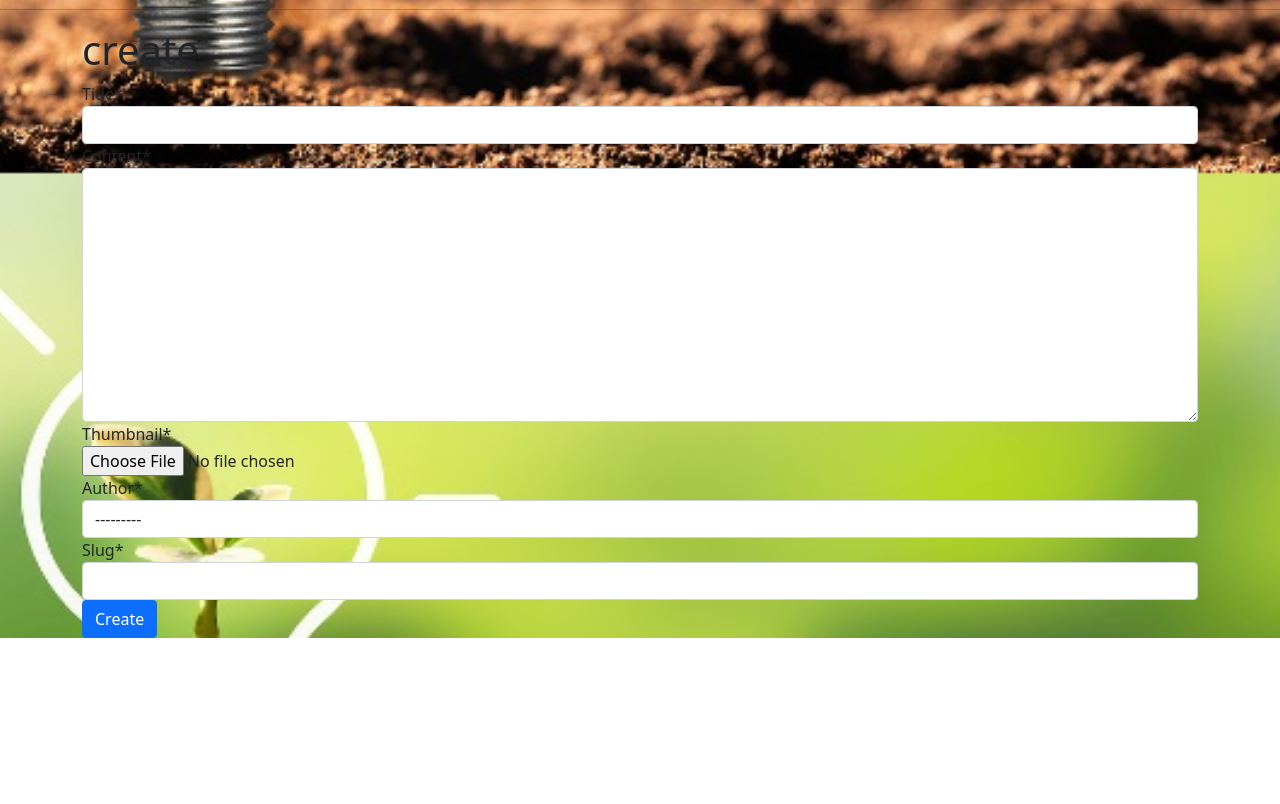
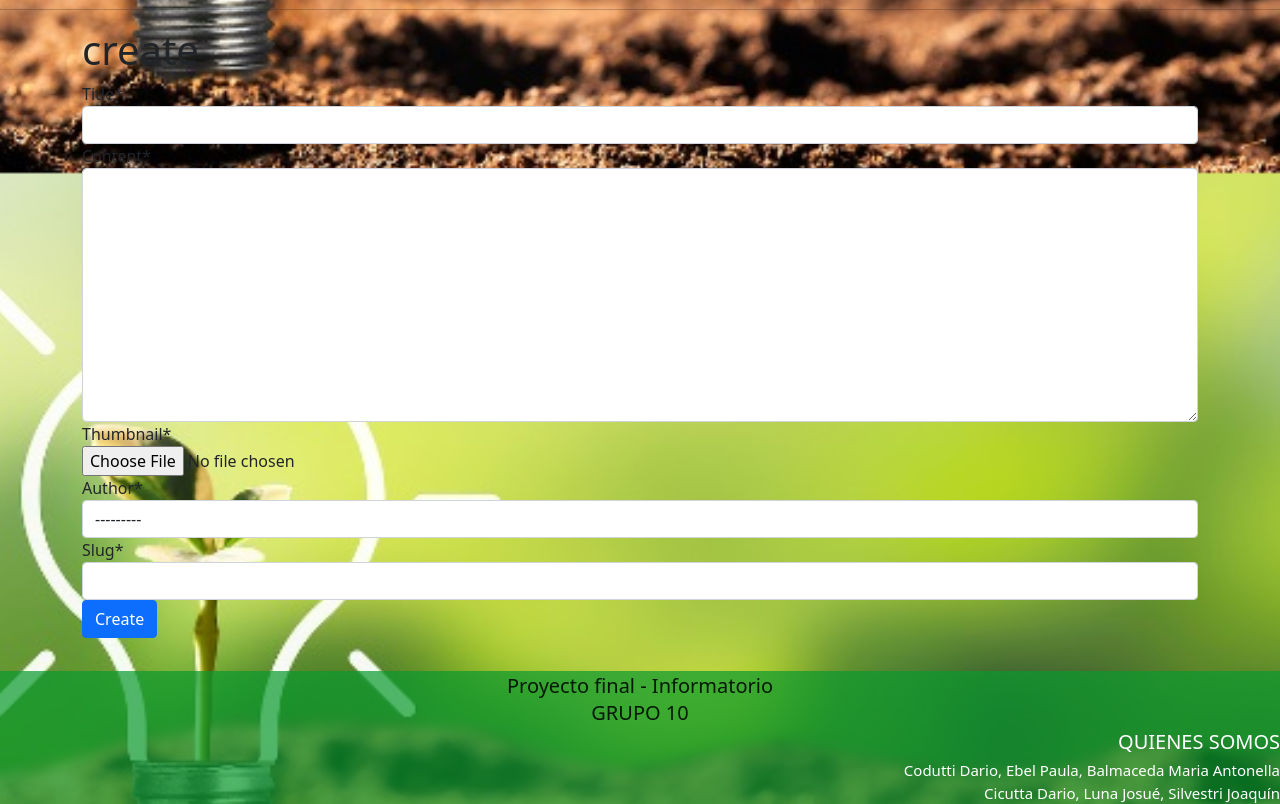
Before and after one commit to paulaebel/Blog-1, a Django app: page /create/ in a window 1280 px wide; the page is wider, and only the part inside the window is pictured. Shown: the part 627-1431 px from the top of that part. Before the commit the page ends 1265 px from the top of that part, so only its background shows below. Run offline with Django 4.2, Linux system fonts and the light colour scheme; data comes from the database, SQL or seed files in the repository; both versions use the stored data as it was after the commit; some libraries are stand-ins or nearby versions.

Commit message:
agregado de footer y modificacion del nombre del blog

```diff
--- a/static/estilos.css
+++ b/static/estilos.css
@@ -5,6 +5,8 @@
 	background-size: cover;
 	background-position: center center;
 	background-attachment: fixed;
+	position: relative;
+	padding-bottom: 5em;
 }
 
 .noticia {
@@ -14,3 +16,47 @@
 	border: none;
 
 }
+
+footer {
+	width:100%;
+	height:50px;
+	position: absolute;
+	bottom: 0;
+	padding: 0.2em 0;
+}
+
+.footer .box1 {
+	background-color: rgba(9, 155, 46, 0.7);
+	color:#fff;
+	font-size: 15px;
+	margin: auto;
+	position: relative;
+}
+
+.footer .box1 .seccion1 h2{
+	color:rgb(1, 24, 3);
+	font-size: 20px;
+	margin-bottom: 5px;
+	text-align: center;
+}
+
+.footer .box1 .seccion1 p.texto{
+	color:rgb(1, 24, 3);
+	font-size: 20px;
+	margin: auto;
+	text-align: center;
+}
+
+.footer .box1 .seccion2 h2{
+	color:#fff;
+	font-size: 20px;
+	margin-bottom: 5px;
+	text-align:right;
+}
+
+.footer .box1 .seccion2 p{
+	color:#fff;
+	font-size: 15px;
+	margin-bottom: 0px;
+	text-align: right;
+}
--- a/templates/base.html
+++ b/templates/base.html
@@ -32,7 +32,7 @@
 
 <nav class="navbar navbar-expand-md navbar-dark bg-dark mb-4">
   <div class="container-fluid">
-    <a class="navbar-brand" href="#">BLOG Grupo 10</a>
+    <a class="navbar-brand" href="#">Save our planet ♥</a>
     <button class="navbar-toggler" type="button" data-bs-toggle="collapse" data-bs-target="#navbarCollapse" aria-controls="navbarCollapse" aria-expanded="false" aria-label="Toggle navigation">
       <span class="navbar-toggler-icon"></span>
     </button>
@@ -62,4 +62,22 @@
 <script src="https://cdn.jsdelivr.net/npm/bootstrap@5.1.3/dist/js/bootstrap.min.js" integrity="sha384-QJHtvGhmr9XOIpI6YVutG+2QOK9T+ZnN4kzFN1RtK3zEFEIsxhlmWl5/YESvpZ13" crossorigin="anonymous"></script>
 
   </body>
+
+<body>
+
+      <footer class="footer">
+            <div class="box1">
+              <div class="seccion1">
+                <p class="texto"> Proyecto final - Informatorio</p>
+                <h2>GRUPO 10</h2>
+              </div>
+              <div class="seccion2">
+                <h2>QUIENES SOMOS</h2>
+                <p>Codutti Dario, Ebel Paula, Balmaceda Maria Antonella</p>
+                <p>Cicutta Dario, Luna Josué, Silvestri Joaquín</p>
+              </div>
+            </div>
+      </footer>
+
+</body>
 </html>
```
Also changed, not shown: db.sqlite3, media_root/17-ODS.jpg (added).
